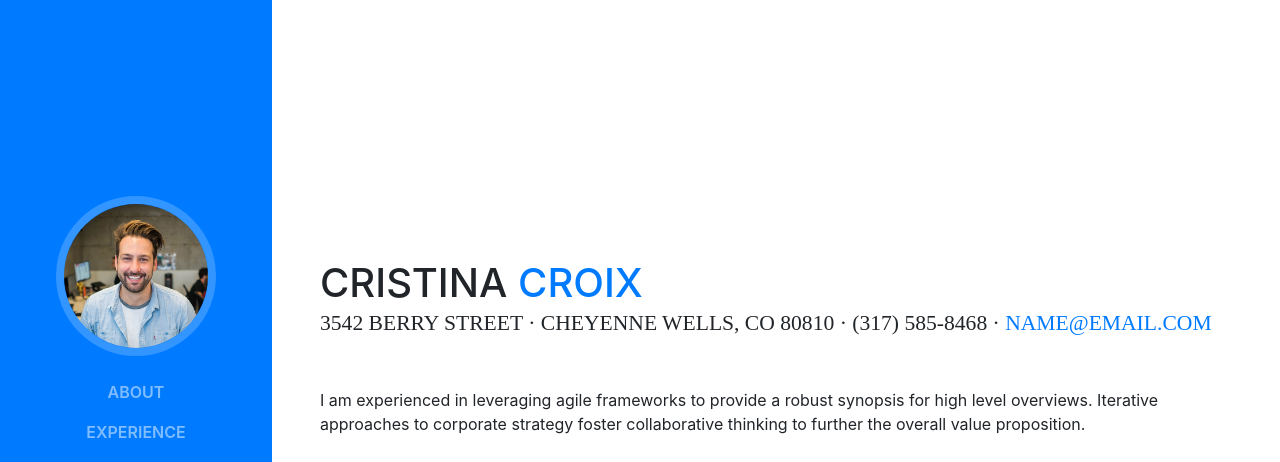
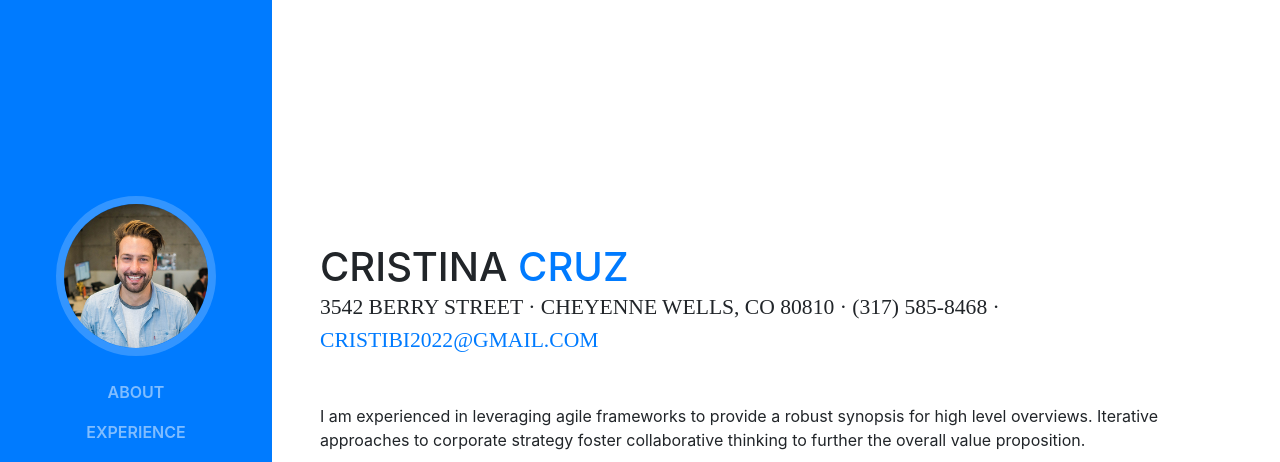
Before and after one commit to e-Lish/Test, a website with bundled scripts: page index.html in a window 1280 px wide. Shown: the top 462 px of the page. Built offline with nearby package versions, Linux system fonts and the light colour scheme; a web font is replaced by a local one.

Commit message:
Update index.html

```diff
--- a/index.html
+++ b/index.html
@@ -66,10 +66,10 @@
       <section class="resume-section p-3 p-lg-5 d-flex d-column" id="about">
         <div class="my-auto">
           <h1 class="mb-0">Cristina
-            <span class="text-primary">Croix</span>
+            <span class="text-primary">Cruz</span>
           </h1>
           <div class="subheading mb-5">3542 Berry Street · Cheyenne Wells, CO 80810 · (317) 585-8468 ·
-            <a href="mailto:name@email.com">name@email.com</a>
+            <a href="mailto:name@email.com">cristibi2022@gmail.com</a>
           </div>
           <p class="mb-5">I am experienced in leveraging agile frameworks to provide a robust synopsis for high level overviews. Iterative approaches to corporate strategy foster collaborative thinking to further the overall value proposition.</p>
           <ul class="list-inline list-social-icons mb-0">
```
